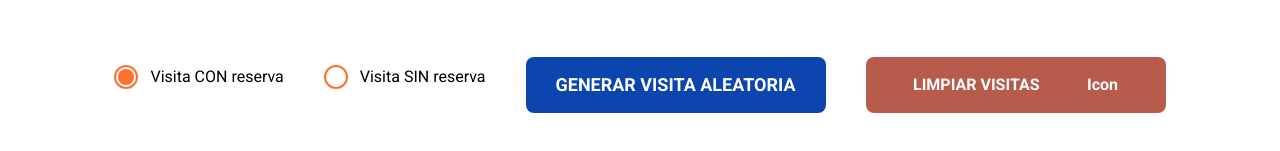
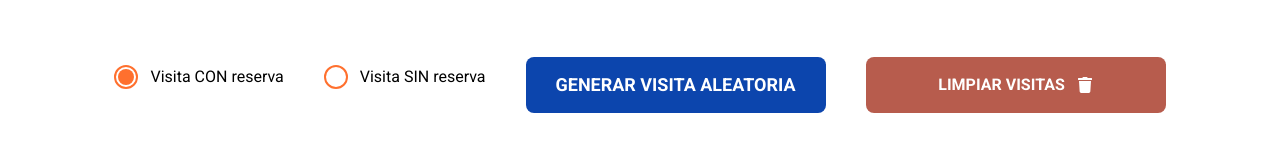
Before and after one commit to rodruxdev/hotel-simulator, a React (Create React App) app: page / in a window 1280 px wide. Shown: the part 191-342 px from the top of the page. Built offline with nearby package versions, Linux system fonts and the light colour scheme.

Commit message:
[ADD] Delete visits on button click

```diff
--- a/src/components/SecondaryButton.jsx
+++ b/src/components/SecondaryButton.jsx
@@ -1,14 +1,22 @@
-import React from "react";
+import React, { useContext } from "react";
+import { FaTrash } from "react-icons/fa";
+import AppContext from "../context/AppContext";
 import "../styles/Buttons.css";
 
 const SecondaryButton = () => {
+  const { state, deleteAllVisits } = useContext(AppContext);
+
+  const handleClick = () => {
+    deleteAllVisits();
+  };
   return (
     <button
-      className="Button bg-error text-white flex justify-evenly items-center text-base disabled:opacity-70"
-      disabled={true}
+      className="Button bg-error text-white flex justify-center gap-3 items-center text-base disabled:opacity-70"
+      disabled={state.visits.length === 0}
+      onClick={handleClick}
     >
       <span>LIMPIAR VISITAS</span>
-      <div>Icon</div>
+      <FaTrash />
     </button>
   );
 };
--- a/src/hooks/useGenerator.js
+++ b/src/hooks/useGenerator.js
@@ -21,7 +21,11 @@ const useGenerator = () => {
     setState({ ...state, visits: newVisits });
   };
 
-  return { state, setBooked, addVisit };
+  const deleteAllVisits = () => {
+    setState({ ...state, visits: [] });
+  };
+
+  return { state, setBooked, addVisit, deleteAllVisits };
 };
 
 export default useGenerator;
```
